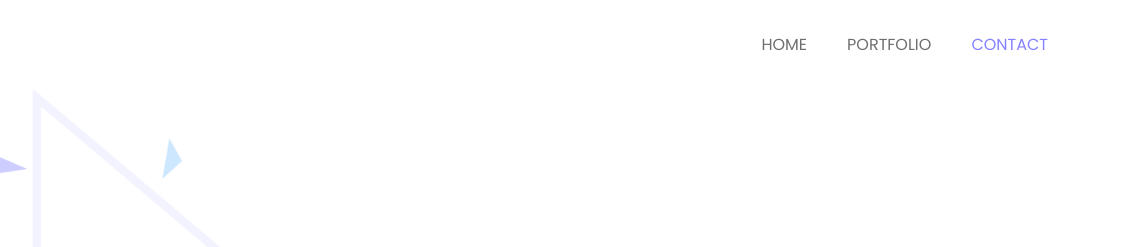
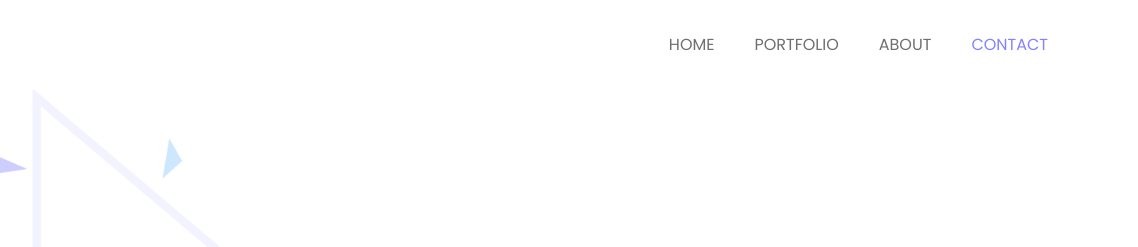
Before and after one commit to brooklando/brooklando.github.io, a plain HTML site: page index.html in a window 1280 px wide. Shown: the top 247 px of the page, 142-1280 px from the left. Drawn offline with nearby package versions, Linux system fonts and the light colour scheme.

Commit message:
finishing touches - added about anchor link

```diff
--- a/index.html
+++ b/index.html
@@ -81,6 +81,7 @@
 			                <li class=" smooth-menu active"></li>
 			                    <li class="smooth-menu"><a  href="#welcome-hero">home</a></li>
 			                    <li class="smooth-menu"><a href="#portfolio">portfolio</a></li>
+								<li class="smooth-menu"><a href="#about">about</a></li>
 			                    <li class="smooth-menu"><a href="#contact">contact</a></li>
 			                </ul><!--/.nav -->
 			            </div><!-- /.navbar-collapse -->
```
